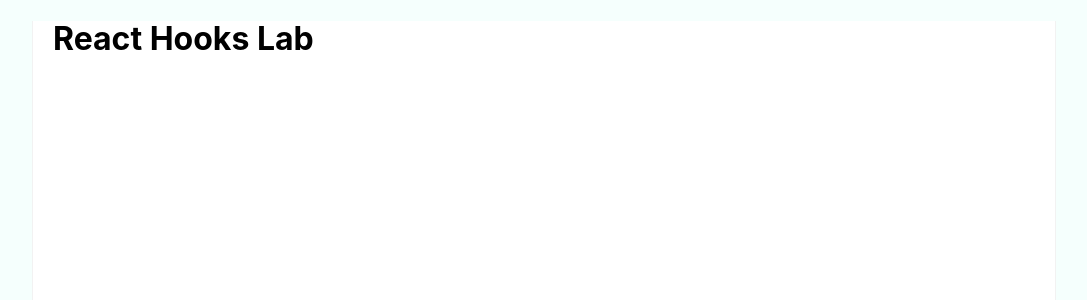
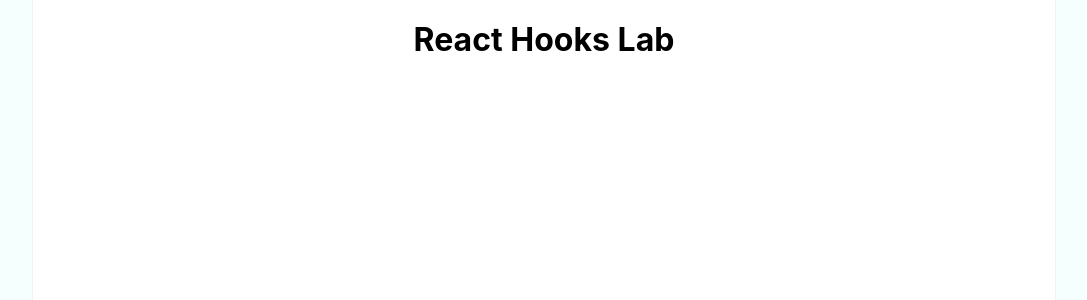
Before and after one commit to Marknjo/react-router-lab, a React (Create React App) app: page / in a window 1280 px wide. Shown: the top 300 px of the page, without its empty margins (96-1183 px from the left). Built offline with nearby package versions, Linux system fonts and the light colour scheme.

Commit message:
Minor tweeks: Added support of code formating and verticle-center-formating of the content.

```diff
--- a/src/app/App.js
+++ b/src/app/App.js
@@ -5,7 +5,9 @@
 
 const App = () => (
 	<div className="container">
-		<h1>React Hooks Lab</h1>
+		<div className="content verticle-center-content">
+			<h1>React Hooks Lab</h1>
+		</div>
 	</div>
 );
 
--- a/src/app/styles/App.css
+++ b/src/app/styles/App.css
@@ -53,3 +53,25 @@
 	text-decoration: none;
 	color: #01574b;
 }
+
+code {
+	background-color: rgb(75, 75, 75);
+	color: #f3f3f3;
+	display: inline-block;
+	padding: 0 0.3rem;
+	border-radius: 2px;
+
+
+}
+
+.content {
+	padding-top: 1px;
+}
+
+
+.verticle-center-content {
+	display: flex;
+	flex-flow: nowrap column;
+	align-items: center;
+	justify-content: center;
+}
```
